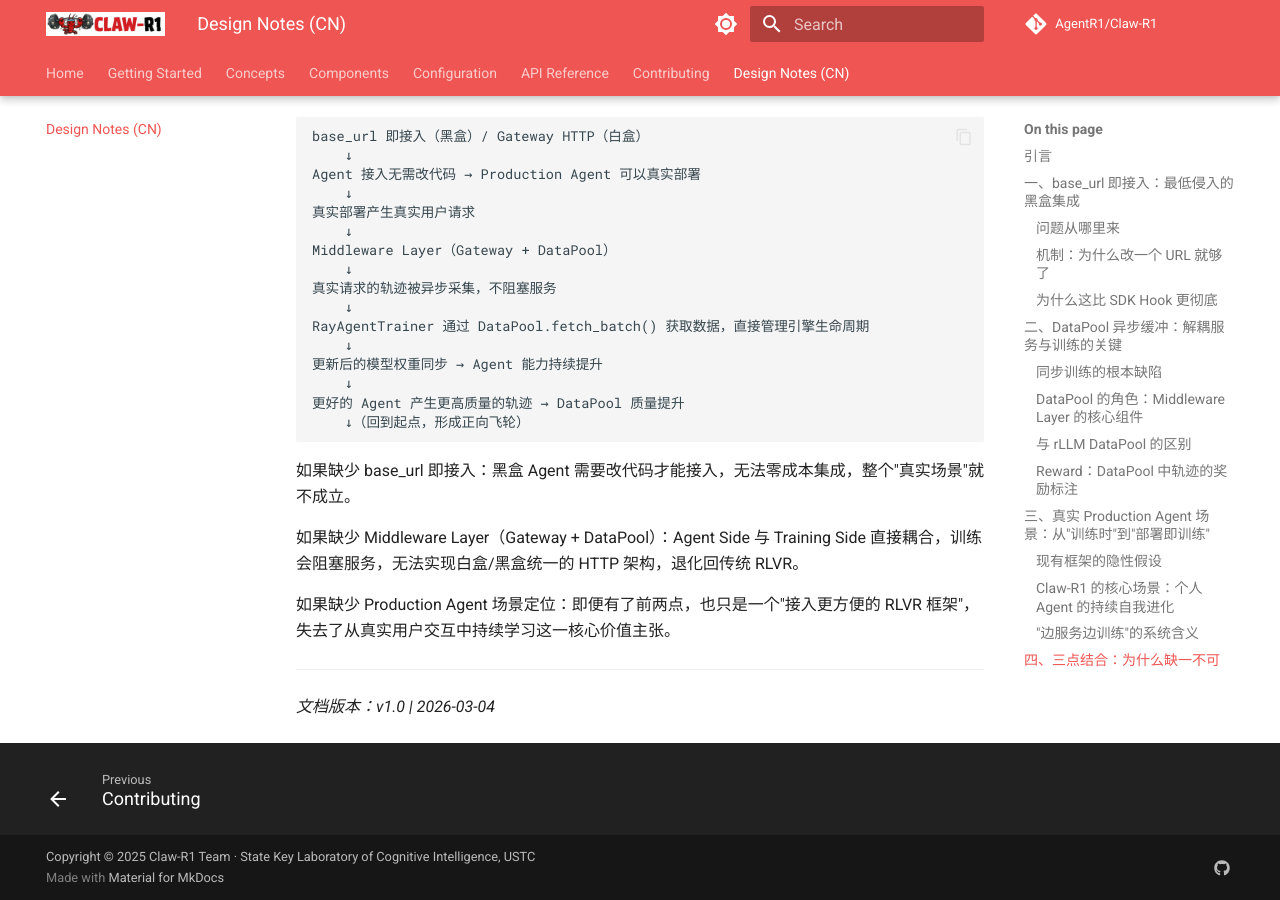
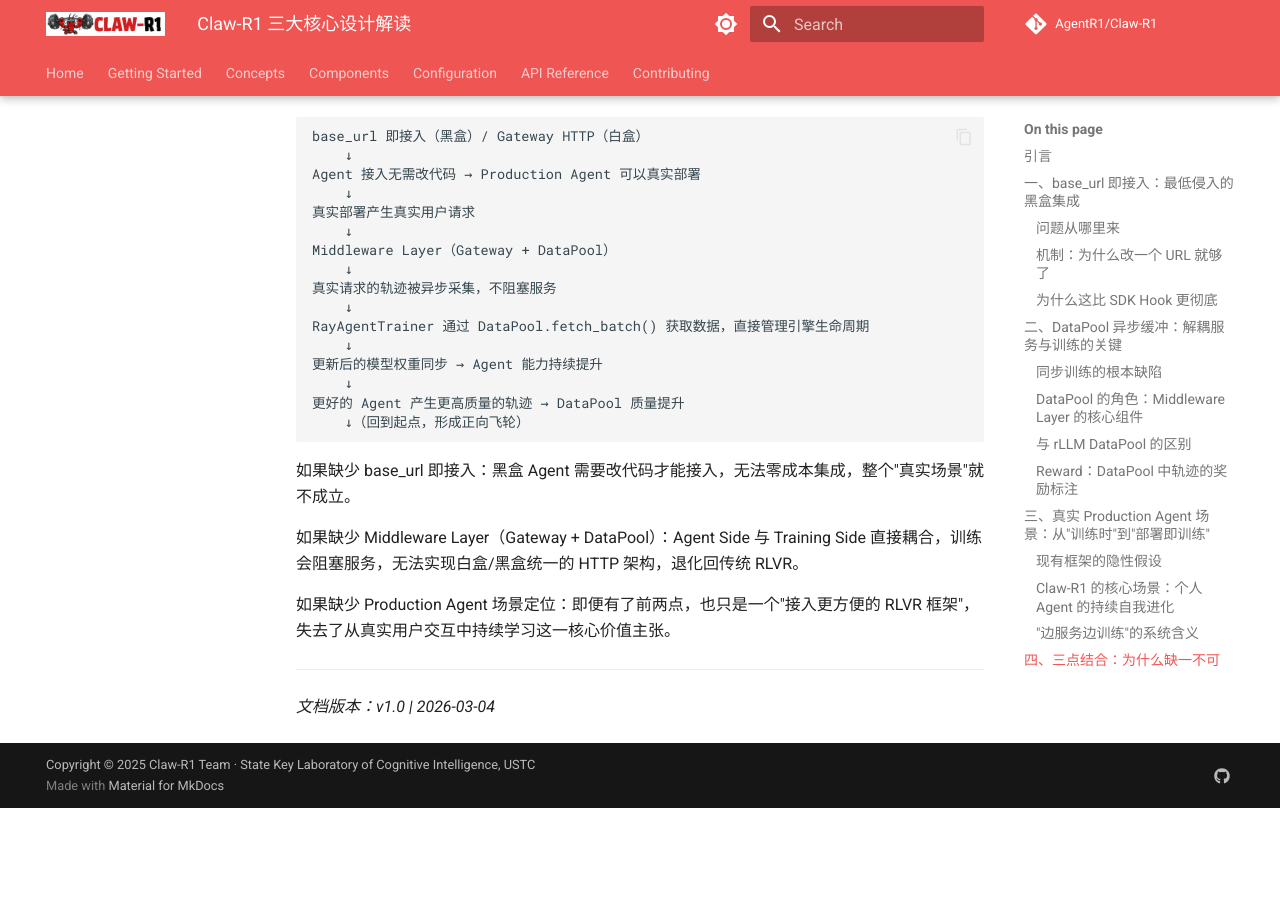
Before and after one commit to AgentR1/Claw-R1, an MkDocs documentation site: the page built from docs/test-doc.md, in a window 1280 px wide and 900 px high, scrolled down 6166 px. Built offline with MkDocs 1.6.1 and Material for MkDocs 9.7.7, drawn with Linux system fonts in a browser that asks for light colours; comment, search, counter and statistics services are not loaded; after the commit the page ends 6974 px from its top, so only the background shows below that.

Commit message:
Update mkdocs.yml

```diff
--- a/mkdocs.yml
+++ b/mkdocs.yml
@@ -123,4 +123,3 @@
     - api/index.md
     - Gateway API: api/gateway.md
   - Contributing: contributing.md
-  - Design Notes (CN): test-doc.md
```
